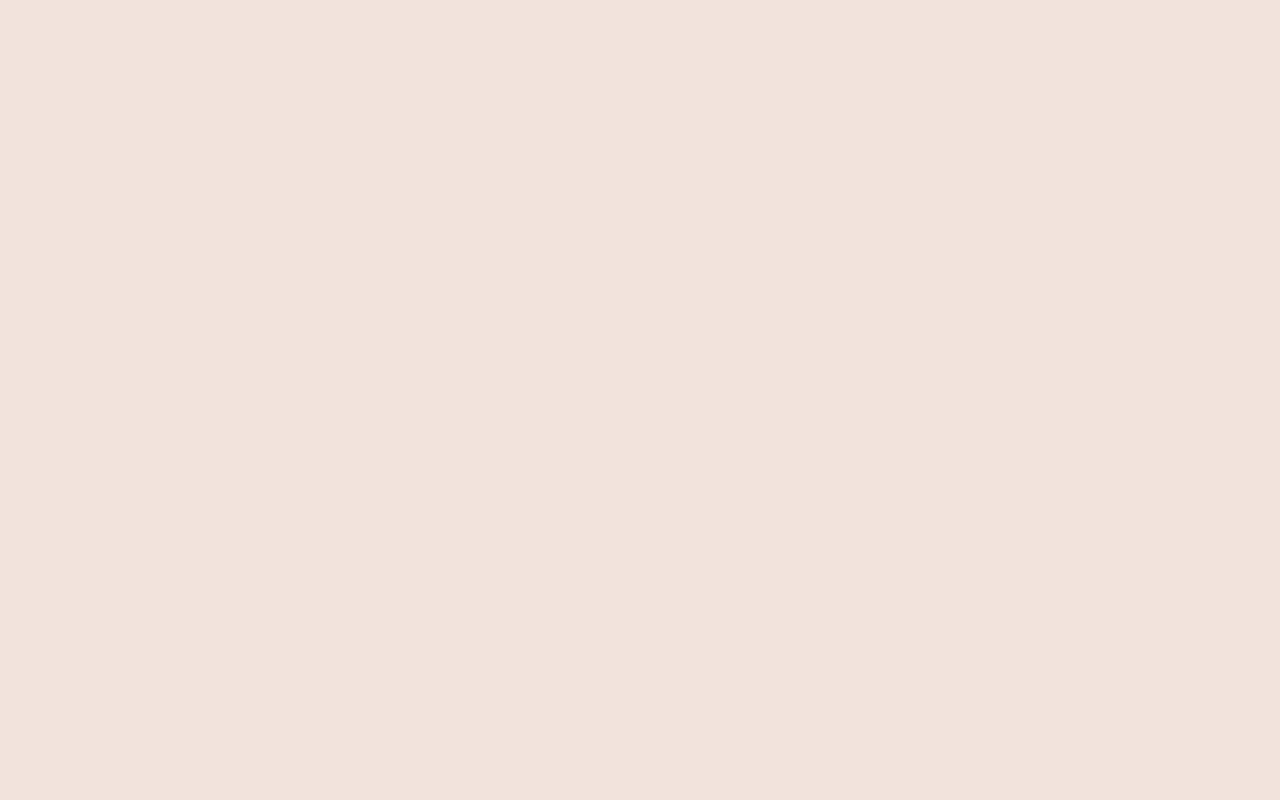
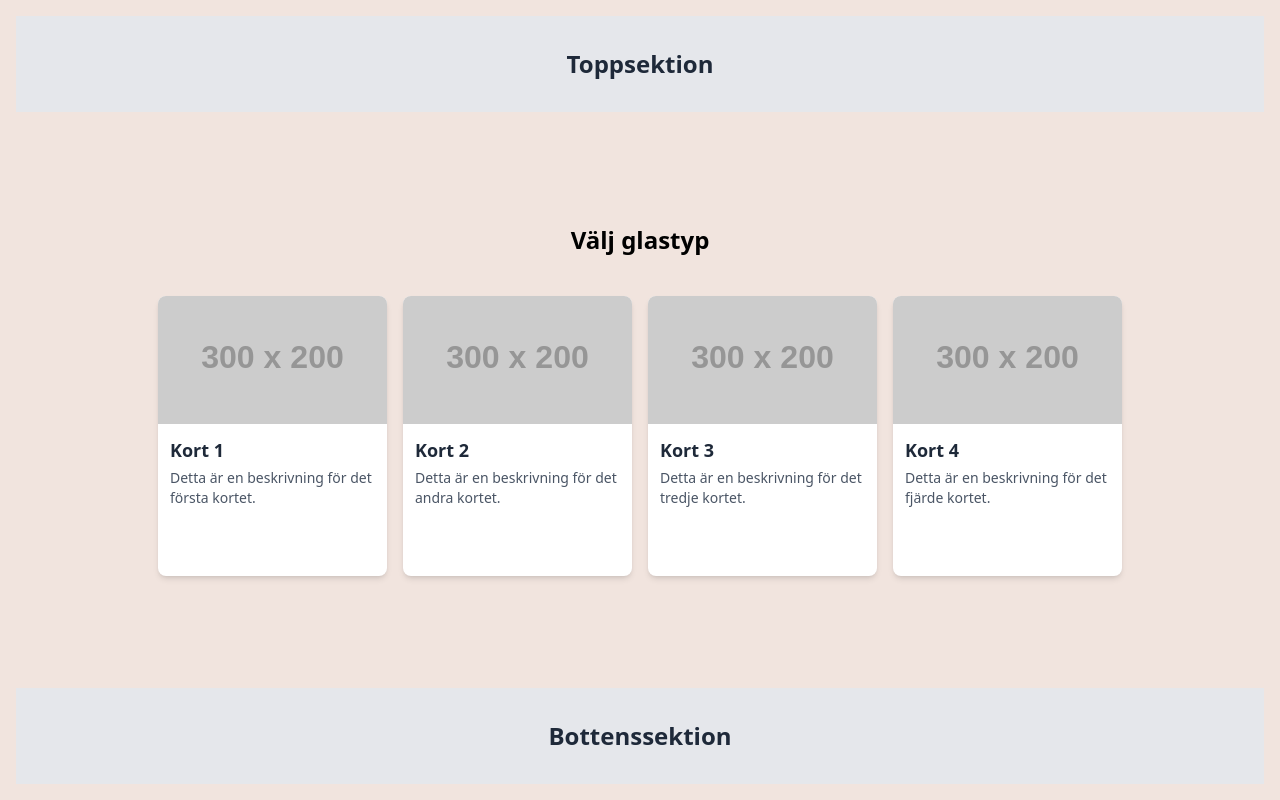
Before and after one commit to PaulALinden/widget, a React (Vite) app: page / in a window 1280 px wide. Built offline with nearby package versions, Linux system fonts and the light colour scheme.

Commit message:
first take on App, only for dev

```diff
--- a/src/App.jsx
+++ b/src/App.jsx
@@ -1,13 +1,23 @@
 import { useState } from 'react'
+import CardContainer from './components/CardContainer';
 
 function App() {
 
+
+
   return (
-    <div class="h-screen w-screen bg-[#f1e4de]">
+    <div className="min-h-screen w-screen bg-[#f1e4de] flex flex-col justify-between gap-6 p-4">
+      <section className="h-24 w-full bg-gray-200 flex items-center justify-center">
+        <h2 className="text-2xl font-semibold text-gray-800">Toppsektion</h2>
+      </section>
 
+      <CardContainer></CardContainer>
+
+      <section className="h-24 w-full bg-gray-200 flex items-center justify-center">
+        <h2 className="text-2xl font-semibold text-gray-800">Bottenssektion</h2>
+      </section>
     </div>
-  )
+  );
 }
 
 export default App
-//#f1e4de  oklch(88.5% 0.062 18.334)
```
